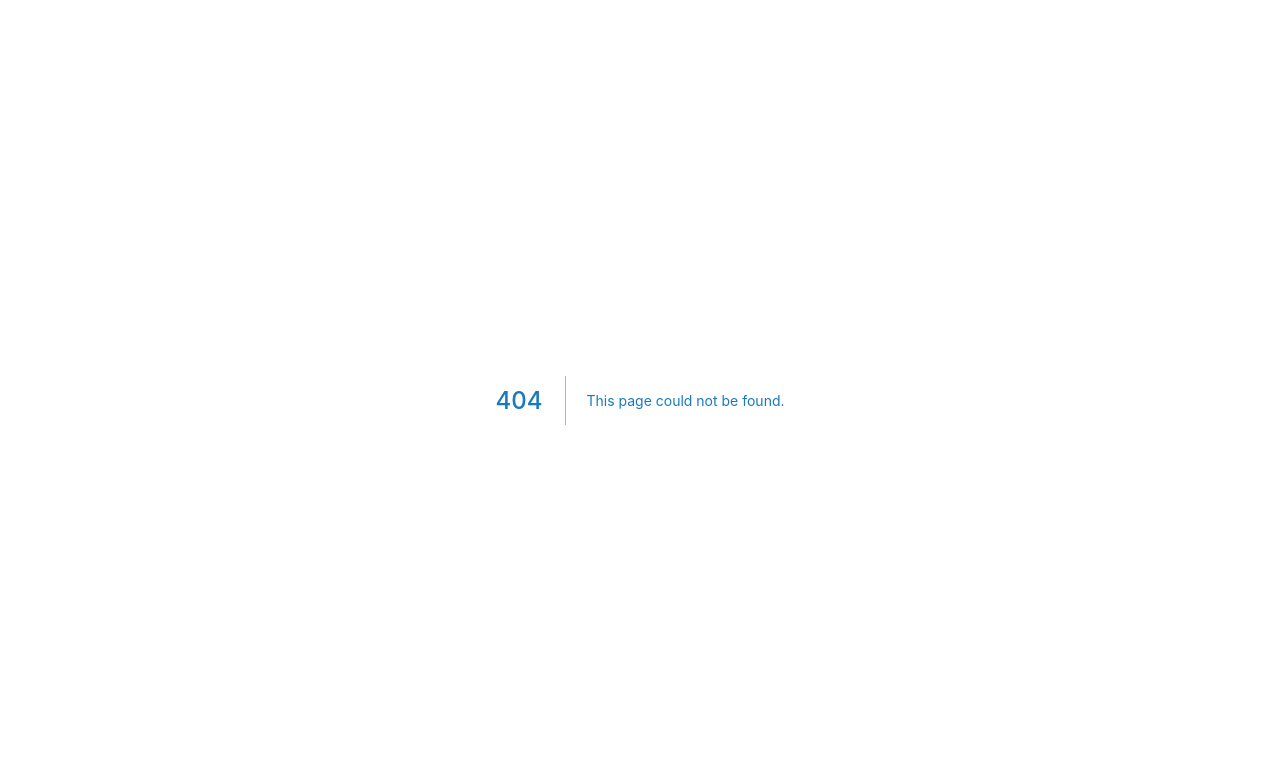
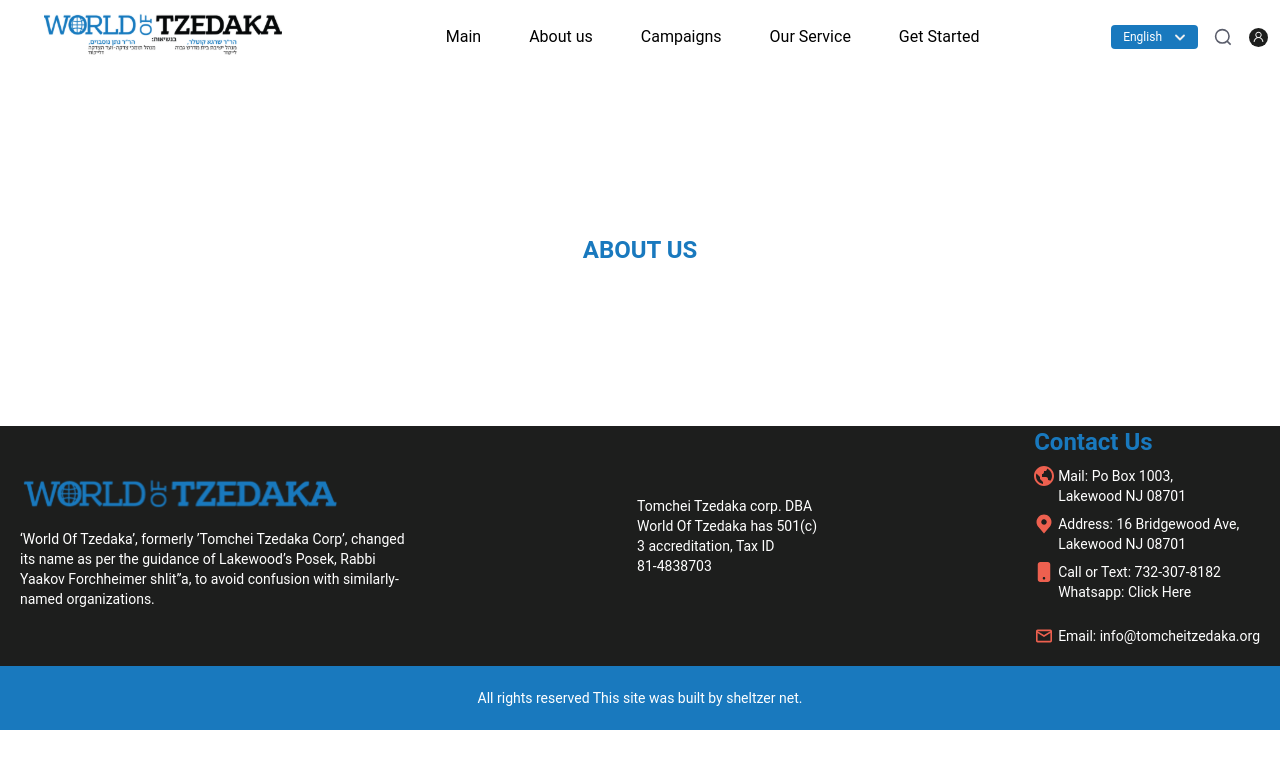
Before and after one commit to MotiLM2003/front-end, a Next.js app: page /about-us in a window 1280 px wide. Before the commit this address had no page. Shown: the top 768 px of the page. Built offline with nearby package versions, Linux system fonts and the light colour scheme.

Commit message:
:zap: progress login

```diff
--- a/components/Footer/Footer.js
+++ b/components/Footer/Footer.js
@@ -8,8 +8,8 @@
 import email from '../../images/icons/email.svg';
 const Footer = () => {
   return (
-    <footer className='bg-shades-400 text-white text-sm pt-12 px-12  pb-12'>
-      <div className='default-container  flex flex-col gap-[5rem] md:gap-0 md:flex-row justify-between items-center '>
+    <footer className=' text-white text-sm    '>
+      <div className='default-container bg-shades-400 px-5 pb-5  flex flex-col gap-[5rem] md:gap-0 md:flex-row justify-between items-center '>
         <div>
           <div>
             <Image src={logo2} width='320' height='60' alt='logo icon' />
@@ -59,6 +59,9 @@
           </div>
         </div>
       </div>
+      <div className='bg-primary h-[4rem] flex justify-center items-center'>
+        All rights reserved This site was built by sheltzer net.
+      </div>
     </footer>
   );
 };
--- a/components/Header/Header.js
+++ b/components/Header/Header.js
@@ -1,5 +1,6 @@
 import React from 'react';
 import Image from 'next/image';
+import Link from 'next/link';
 import logo from '../../images/logo.svg';
 import search from '../../images/icons/search.svg';
 import account from '../../images/icons/account.svg';
@@ -12,11 +13,21 @@
       </div>
       <div className='hidden   md:flex grow justify-center items-center'>
         <ul className='flex    md:gap-12'>
-          <li className='primary-hover'>Main</li>
-          <li className='primary-hover'>About us</li>
-          <li className='primary-hover'>Campaigns</li>
-          <li className='primary-hover'>Our Service</li>
-          <li className='primary-hover'>Get Started</li>
+          <li className='primary-hover'>
+            <Link href='/'>Main</Link>
+          </li>
+          <li className='primary-hover'>
+            <Link href='/about-us/'>About us</Link>
+          </li>
+          <li className='primary-hover'>
+            <Link href='/campaigns/'>Campaigns</Link>
+          </li>
+          <li className='primary-hover'>
+            <Link href='/our-services/'>Our Service</Link>
+          </li>
+          <li className='primary-hover'>
+            <Link href='/our-services/'>Get Started</Link>
+          </li>
         </ul>
       </div>
       <div className='flex items-center gap-4'>
--- /dev/null
+++ b/pages/about-us/index.js
@@ -0,0 +1,14 @@
+import React from 'react';
+import Layout from '../shared/Layout';
+
+const aboutUS = () => {
+  return (
+    <Layout>
+      <div className='p-[10rem] flex justify-center items-center'>
+        <h1>ABOUT US</h1>
+      </div>
+    </Layout>
+  );
+};
+
+export default aboutUS;
--- /dev/null
+++ b/pages/campaigns/index.js
@@ -0,0 +1,14 @@
+import React from 'react';
+import Layout from '../shared/Layout';
+
+const campaigns = () => {
+  return (
+    <Layout>
+      <div className='p-[10rem] flex justify-center items-center'>
+        <h1>Campaigns</h1>
+      </div>
+    </Layout>
+  );
+};
+
+export default campaigns;
--- /dev/null
+++ b/pages/get-started/index.js
@@ -0,0 +1,14 @@
+import React from 'react';
+import Layout from '../shared/Layout';
+
+const getStarted = () => {
+  return (
+    <Layout>
+      <div className='p-[10rem] flex justify-center items-center'>
+        <h1>Get Started</h1>
+      </div>
+    </Layout>
+  );
+};
+
+export default getStarted;
--- a/pages/index.js
+++ b/pages/index.js
@@ -33,10 +33,6 @@
               }}
             />
             <div className='flex justify-between text-xs text-paragraph underline'>
-              <div className='cursor-pointer flex justify-center items-center gap-1'>
-                <input type='checkbox' />
-                <span> Remember me.</span>
-              </div>
               <div
                 className='cursor-pointer'
                 onClick={() => setIsConfOpen((prev) => !prev)}
@@ -74,8 +70,18 @@
               visible={isConfOpen}
             >
               <div className='flex flex-col'>
-                <p className='text-sm mt-2'>Enter your email</p>
-                <Input />
+                <p className='text-sm my-2'>Enter your email</p>
+                <input type='text' className='bg-shades-500 rounded h-[2rem]' />
+                <div className='flex max-w-[100px] justify-center bg-black rounded border-none px-3 py-2 text-sm cursor-pointer text-white mt-3  self-end'>
+                  <button
+                    className=''
+                    onClick={() => {
+                      alert('sending email');
+                    }}
+                  >
+                    Submit
+                  </button>
+                </div>
               </div>
             </Confirmation>
           </motion.div>
--- /dev/null
+++ b/pages/our-services/index.js
@@ -0,0 +1,14 @@
+import React from 'react';
+import Layout from '../shared/Layout';
+
+const ourServices = () => {
+  return (
+    <Layout>
+      <div className='p-[10rem] flex justify-center items-center'>
+        <h1>Our Service</h1>
+      </div>
+    </Layout>
+  );
+};
+
+export default ourServices;
--- a/tailwind.config.js
+++ b/tailwind.config.js
@@ -20,6 +20,7 @@
           200: '#EAEAEA',
           300: '#E5E5E5',
           400: '#1D1E1D',
+          500: '#E0DEDE',
         },
       },
     },
```
